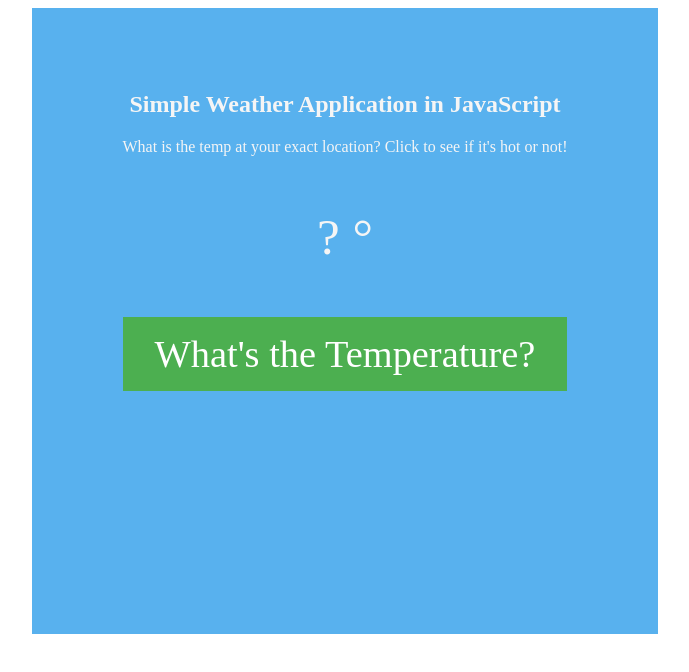
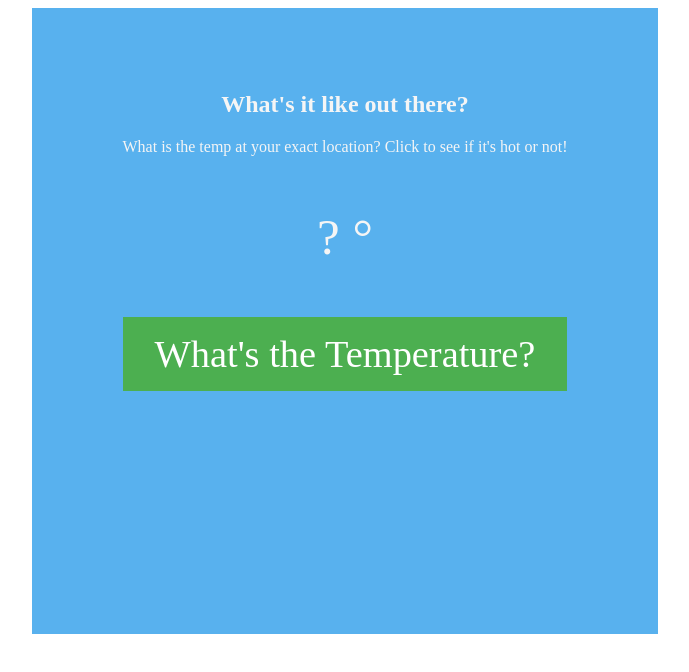
Before and after one commit to MarkJurkiewicz/whats-the-weather, a plain HTML site: page index.html in a window 1280 px wide. Shown: the whole page, without its empty margins (295-984 px from the left). Drawn offline with nearby package versions, Linux system fonts and the light colour scheme.

Commit message:
changed main text and testing for sea level

```diff
--- a/index.html
+++ b/index.html
@@ -11,7 +11,7 @@
 <body>
 <div class="container">
     <!--  container for CSS-design -->
-    <h2>Simple Weather Application in JavaScript</h2>
+    <h2>What's it like out there?</h2>
     <p>What is the temp at your <span class='italic'>exact</span> location?     Click to see if it's hot or not!
     </p>
 
```
